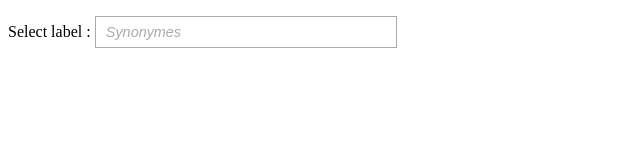
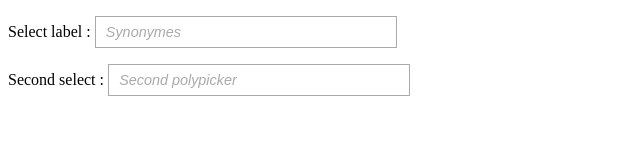
Before and after one commit to arno06/PolyPicker, a plain HTML site: page samples/index.html in a window 1280 px wide. Shown: the whole page, without its empty margins (0-640 px from the left). Drawn offline with Linux system fonts and the light colour scheme.

Commit message:
Poly Polyicker fix

```diff
--- a/samples/index.html
+++ b/samples/index.html
@@ -22,6 +22,10 @@
             <option value="9">Many</option>
         </select>
     </p>
+    <p>
+        <label>Second select :</label>
+        <select name="secondSuperSelect" id="select2" multiple data-role="PolyPicker" data-placeholder="Second polypicker" data-empty-list="Aucune valeur"></select>
+    </p>
     <script>
         function changeHandler(pValues){
             console.log(pValues);
--- a/src/PolyPicker.js
+++ b/src/PolyPicker.js
@@ -7,7 +7,6 @@ class PolyPicker{
         this.name = pSelect.getAttribute('name');
         this.placeholder = pSelect.getAttribute('data-placeholder')||"";
         this.emptyList = pSelect.getAttribute('data-empty-list')||"";
-        console.log(pSelect.getAttribute('onchange'));
         this.onChangeListener = pSelect.getAttribute('onchange')?window[pSelect.getAttribute('onchange').replace("()", "")]:null;
 
         let options = Array.from(pSelect.options).map((pOption)=>{
@@ -106,11 +105,11 @@ class PolyPicker{
     }
 
     updatedList(){
-        let placeHolder = document.querySelector('.polypicker-selected>.placeholder');
+        let placeHolder = this.container.querySelector('.polypicker-selected>.placeholder');
         if(placeHolder){
             placeHolder.parentNode.removeChild(placeHolder);
         }
-        let emptyLabel = document.querySelector('.polypicker-list>.empty');
+        let emptyLabel = this.container.querySelector('.polypicker-list>.empty');
         if(emptyLabel){
             emptyLabel.parentNode.removeChild(emptyLabel);
         }
```
